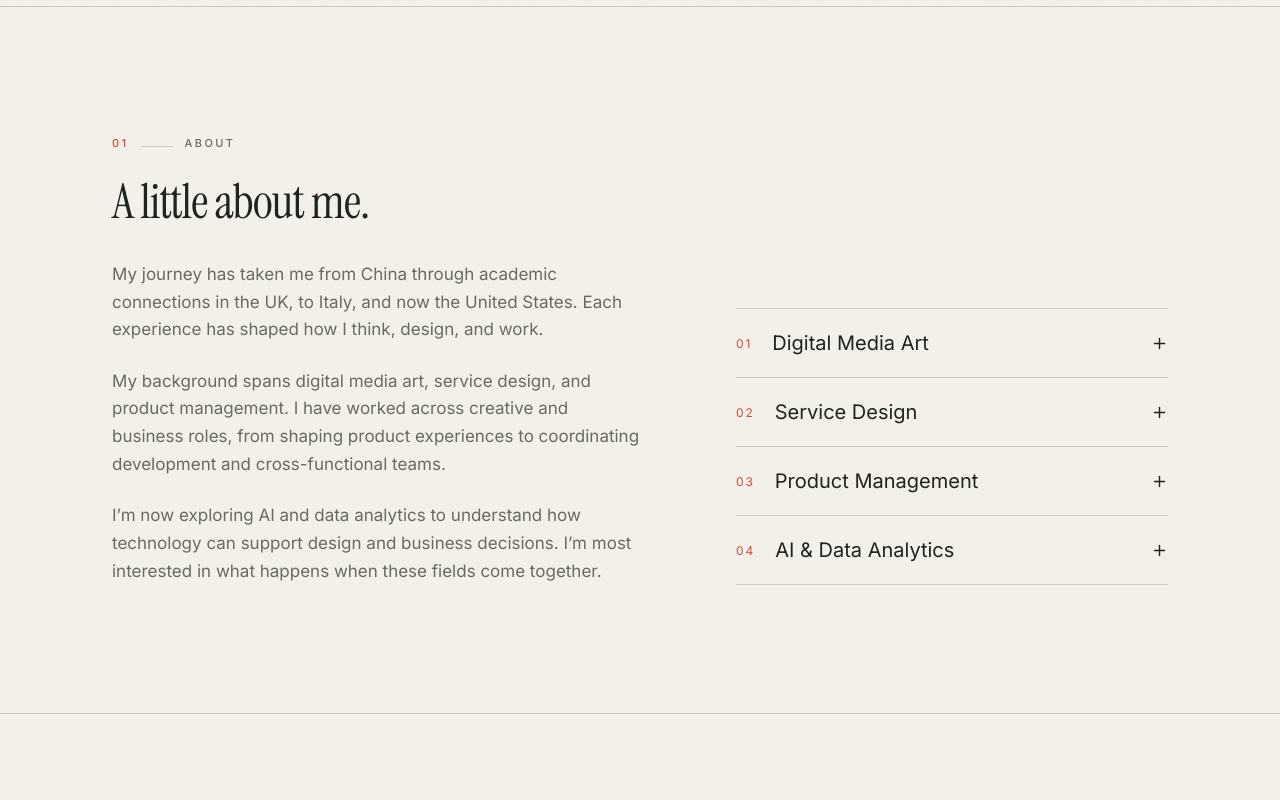
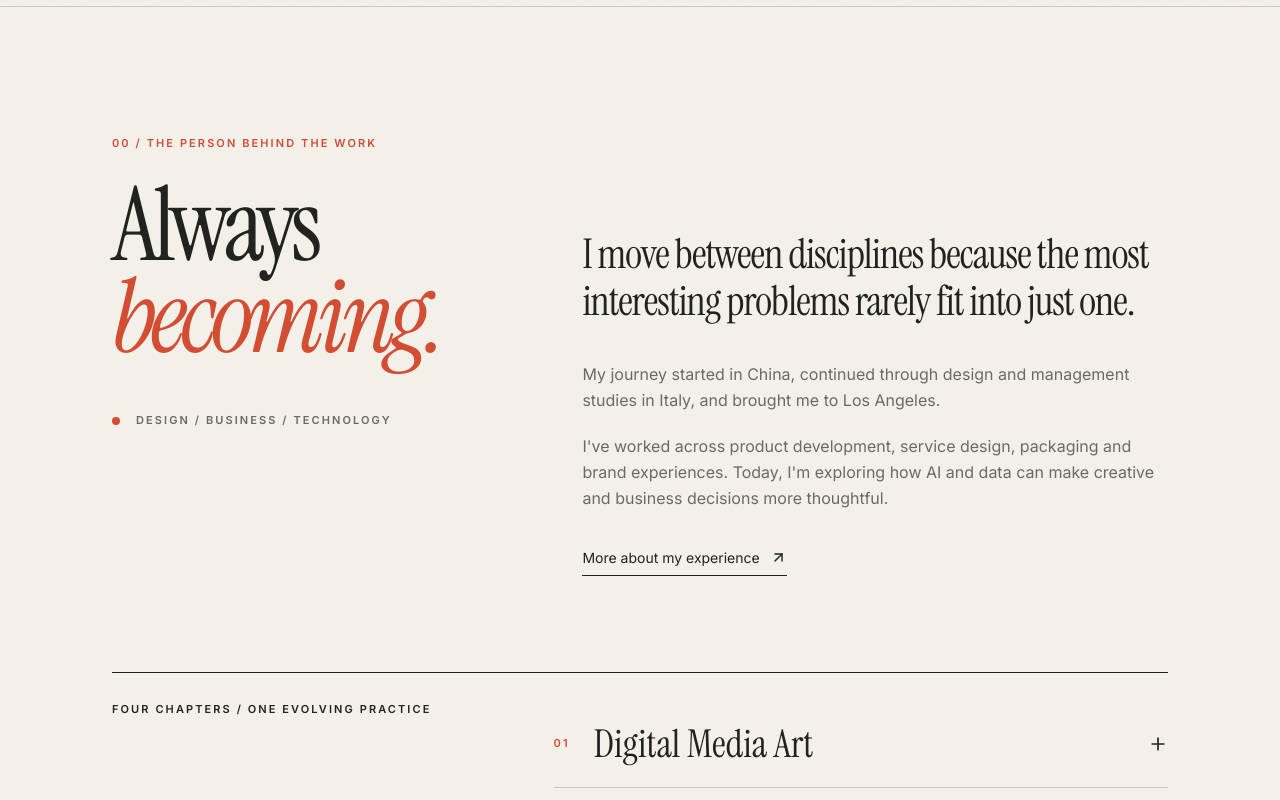
Before and after one commit to shawen559-oss/portfolio, a React (Vite) app: page / in a window 1280 px wide. Shown: the part 820-1620 px from the top of the page. Built offline with nearby package versions, Linux system fonts and the light colour scheme.

Commit message:
Refine editorial about and layout grid

```diff
--- a/src/components/About.tsx
+++ b/src/components/About.tsx
@@ -3,20 +3,11 @@ import { ArrowUpRight, Minus, Plus } from 'lucide-react'
 import { journey } from '../data/content'
 import { Container } from './Container'
 import { Reveal } from './Reveal'
-import { SectionLabel } from './SectionLabel'
-export function About() {
+export function About(){
  const [open,setOpen]=useState<number|null>(null)
- return <section id="about" className="scroll-mt-24 border-t border-line py-24 sm:py-32"><Container><Reveal><SectionLabel number="01" label="About" />
- <div className="grid gap-16 lg:grid-cols-[minmax(0,1.1fr)_minmax(0,0.9fr)] lg:gap-24">
- <div><h2 className="font-display text-4xl leading-[1.1] tracking-[-0.02em] sm:text-5xl">A little about me.</h2>
- <div className="mt-8 max-w-xl space-y-6 text-[17px] leading-relaxed text-muted">
- <p>My journey has taken me from China through academic connections in the UK, to Italy, and now the United States. Each experience has shaped how I think, design, and work.</p>
- <p>My background spans digital media art, service design, and product management. I have worked across creative and business roles, from shaping product experiences to coordinating development and cross-functional teams.</p>
- <p>I’m now exploring AI and data analytics to understand how technology can support design and business decisions. I’m most interested in what happens when these fields come together.</p>
- </div></div>
- <ol className="self-end border-t border-line">{journey.map((item,index)=><li key={item.number} className="border-b border-line" onMouseEnter={()=>setOpen(index)} onMouseLeave={()=>setOpen(current=>current===index?null:current)}>
- <button type="button" className="flex w-full items-center gap-5 py-5 text-left" aria-expanded={open===index} aria-controls={`discipline-${index}`} onClick={()=>setOpen(current=>current===index?null:index)}>
- <span className="text-[12px] tracking-[0.16em] text-accent">{item.number}</span><span className="flex-1 text-lg text-ink sm:text-xl">{item.title}</span>{open===index?<Minus size={17}/>:<Plus size={17}/>}</button>
- <div id={`discipline-${index}`} className={`grid transition-[grid-template-rows,opacity] duration-300 motion-reduce:transition-none ${open===index?'grid-rows-[1fr] opacity-100':'grid-rows-[0fr] opacity-0'}`}><div className="overflow-hidden"><p className="pb-5 pl-10 pr-3 text-[14px] leading-relaxed text-muted">{item.description}</p>{index===3&&<a className="mb-6 ml-10 inline-flex items-center gap-2 text-[14px] text-accent hover:underline" href="#work">View Work <ArrowUpRight size={15}/></a>}</div></div>
- </li>)}</ol></div></Reveal></Container></section>
+ return <section id="about" className="scroll-mt-24 border-t border-line py-24 sm:py-32"><Container><Reveal>
+  <div className="grid gap-14 lg:grid-cols-[.8fr_1.2fr] lg:gap-20"><div><p className="editorial-kicker mb-7 text-accent">00 / The person behind the work</p><h2 className="editorial-display text-[clamp(4.5rem,8vw,8rem)]">Always<br/><em className="font-normal text-accent">becoming.</em></h2><div className="mt-12 flex items-center gap-4"><span className="inline-block h-2 w-2 rounded-full bg-accent"/><span className="editorial-kicker text-muted">Design / Business / Technology</span></div></div>
+  <div className="lg:pt-24"><p className="max-w-2xl font-display text-[clamp(1.9rem,3.2vw,3.3rem)] leading-[1.15] tracking-[-.025em]">I move between disciplines because the most interesting problems rarely fit into just one.</p><div className="mt-9 max-w-xl space-y-5 text-[16px] leading-relaxed text-muted"><p>My journey started in China, continued through design and management studies in Italy, and brought me to Los Angeles.</p><p>I've worked across product development, service design, packaging and brand experiences. Today, I'm exploring how AI and data can make creative and business decisions more thoughtful.</p></div><a href="#cv" className="editorial-link mt-9 text-[14px]">More about my experience <ArrowUpRight size={17}/></a></div></div>
+  <div className="mt-24 grid gap-8 border-t border-ink pt-7 lg:grid-cols-[.8fr_1.2fr]"><div><p className="editorial-kicker">Four chapters / One evolving practice</p></div><ol>{journey.map((item,index)=><li key={item.number} className="border-b border-line"><button type="button" className="flex w-full items-center gap-6 py-6 text-left" onClick={()=>setOpen(v=>v===index?null:index)} aria-expanded={open===index} aria-controls={`chapter-${index}`}><span className="editorial-kicker text-accent">{item.number}</span><span className="flex-1 font-display text-[clamp(1.8rem,3vw,3rem)] leading-none">{item.title}</span>{open===index?<Minus size={20}/>:<Plus size={20}/>}</button><div id={`chapter-${index}`} className={`grid transition-[grid-template-rows,opacity] duration-300 motion-reduce:transition-none ${open===index?'grid-rows-[1fr] opacity-100':'grid-rows-[0fr] opacity-0'}`}><div className="overflow-hidden"><p className="max-w-lg pb-6 pl-12 text-[15px] leading-relaxed text-muted">{item.description}</p>{index===3&&<a href="#academic" className="editorial-link mb-7 ml-12 text-[13px]">Explore AI / research <ArrowUpRight size={15}/></a>}</div></div></li>)}</ol></div>
+ </Reveal></Container></section>
 }
```
